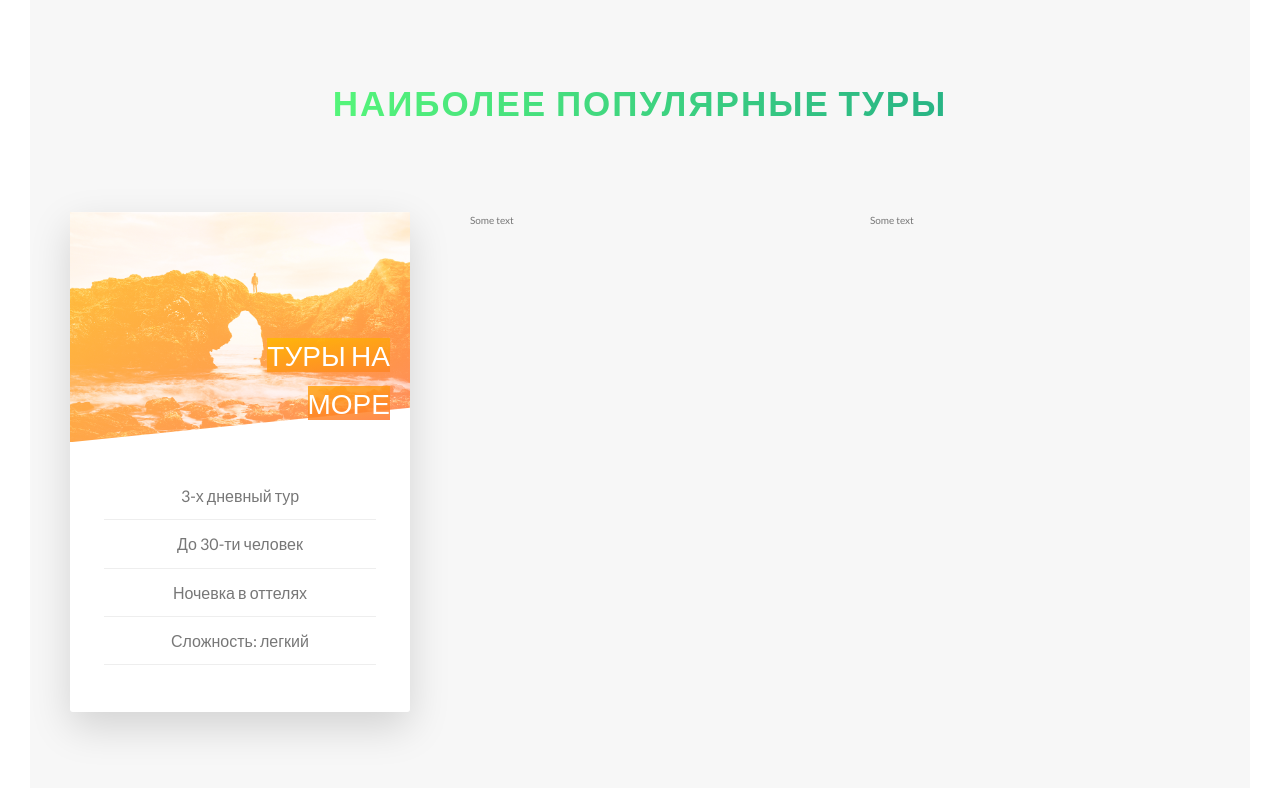
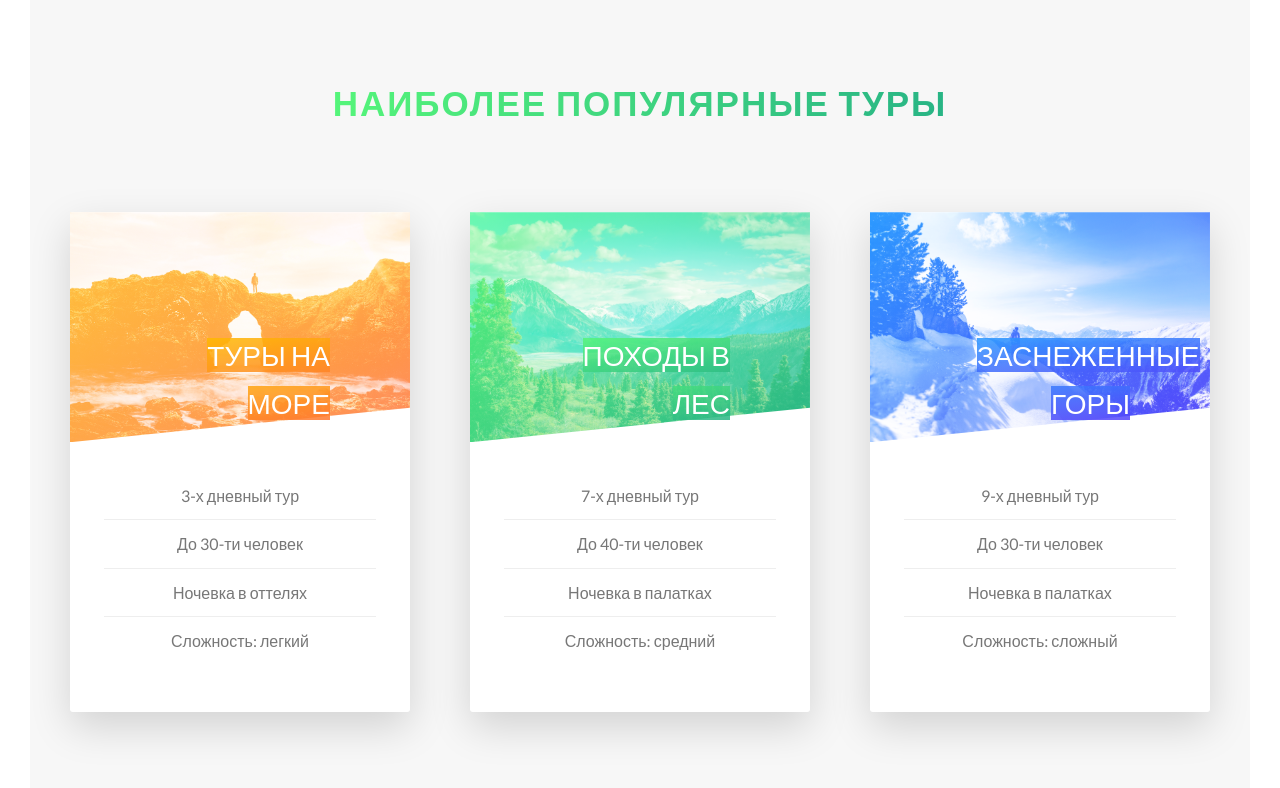
Before and after one commit to DS-nick/Nature, a website: page index.html in a window 1280 px wide. Shown: the part 2385-3173 px from the top of the page. Drawn offline with Linux system fonts and the light colour scheme.

Commit message:
finished tours section

```diff
--- a/index.html
+++ b/index.html
@@ -187,20 +187,85 @@
                   <li>До 30-ти человек</li>
                   <li>Ночевка в оттелях</li>
                   <li>Сложность: легкий</li>
-                  <li></li>
+
                 </ul>
               </div>
             </div>
             <div class="card__side card__side--back card__side--back-1">
-              BACK
+              <div class="card__cta">
+                <div class="card__price-box">
+                  <p class="card__price-text">Цена</p>
+                  <p class="card__price-value">$297</p>
+                </div>
+                <a href="#" class="btn btn--white">Забронировать</a>
+              </div>
+
             </div>
           </div>
         </div>
         <div class="col-1-of-3">
-          Some text
+            <div class="card">
+                <div class="card__side card__side--front">
+                  <div class="card__picture card__picture--2">
+                    &nbsp;
+                  </div>
+                  <div class="card__heading">
+                    <span class="card__heading-span--2">Походы в лес</span>
+
+                  </div>
+                  <div class="card__details">
+                    <ul>
+                      <li>7-х дневный тур</li>
+                      <li>До 40-ти человек</li>
+                      <li>Ночевка в палатках</li>
+                      <li>Сложность: средний</li>
+
+                    </ul>
+                  </div>
+                </div>
+                <div class="card__side card__side--back card__side--back-2">
+                  <div class="card__cta">
+                    <div class="card__price-box">
+                      <p class="card__price-text">Цена</p>
+                      <p class="card__price-value">$497</p>
+                    </div>
+                    <a href="#" class="btn btn--white">Забронировать</a>
+                  </div>
+
+                </div>
+              </div>
         </div>
         <div class="col-1-of-3">
-          Some text
+            <div class="card">
+                <div class="card__side card__side--front">
+                  <div class="card__picture card__picture--3">
+                    &nbsp;
+                  </div>
+                  <div class="card__heading">
+                    <span class="card__heading-span--3">Заснеженные горы</span>
+
+                  </div>
+                  <div class="card__details">
+                    <ul>
+                      <li>9-х дневный тур</li>
+                      <li>До 30-ти человек</li>
+                      <li>Ночевка в палатках</li>
+                      <li>Сложность: сложный</li>
+
+                    </ul>
+                  </div>
+                </div>
+                <div class="card__side card__side--back card__side--back-3">
+                  <div class="card__cta">
+                    <div class="card__price-box">
+                      <p class="card__price-text">Цена</p>
+                      <p class="card__price-value">$297</p>
+                    </div>
+                    <a href="#" class="btn btn--white">Забронировать</a>
+                  </div>
+
+                </div>
+              </div>
         </div>
       </div>
       </section>
--- a/sass/abstracts/_variables.scss
+++ b/sass/abstracts/_variables.scss
@@ -1,6 +1,6 @@
 //COLORS
 $color-primary: #7ed56f;
-$color-primary-ligth: #55f57a;
+$color-primary-light: #55f57a;
 $color-primary-dark: #28b485;
 
 $color-secondary-light: #ffb900;
--- a/sass/components/_tours.scss
+++ b/sass/components/_tours.scss
@@ -23,6 +23,20 @@
           to right bottom,
           $color-secondary-light,
           $color-secondary-dark
+        );
+      }
+      &-2 {
+        background-image: linear-gradient(
+          to right bottom,
+          $color-primary-light,
+          $color-primary-dark
+        );
+      }
+      &-3 {
+        background-image: linear-gradient(
+          to right bottom,
+          $color-tertiary-light,
+          $color-tertiary-dark
         );
       }
     }
@@ -52,6 +66,22 @@
         ),
         url("../../img/nat-5.jpg");
     }
+    &--2 {
+      background-image: linear-gradient(
+          to right bottom,
+          $color-primary-light,
+          $color-primary-dark
+        ),
+        url("../../img/nat-6.jpg");
+    }
+    &--3 {
+      background-image: linear-gradient(
+          to right bottom,
+          $color-tertiary-light,
+          $color-tertiary-dark
+        ),
+        url("../../img/nat-7.jpg");
+    }
   }
 
   &__heading {
@@ -62,7 +92,7 @@
     color: $color-white;
     position: absolute;
     top: 12rem;
-    right: 2rem;
+    right: 8rem;
     width: 45%;
 
     &-span {
@@ -75,6 +105,20 @@
           to right bottom,
           rgba($color-secondary-light, 0.85),
           rgba($color-secondary-dark, 0.85)
+        );
+      }
+      &--2 {
+        background-image: linear-gradient(
+          to right bottom,
+          rgba($color-primary-light, 0.85),
+          rgba($color-primary-dark, 0.85)
+        );
+      }
+      &--3 {
+        background-image: linear-gradient(
+          to right bottom,
+          rgba($color-tertiary-light, 0.85),
+          rgba($color-tertiary-dark, 0.85)
         );
       }
     }
@@ -97,4 +141,30 @@
       }
     }
   }
+
+  //FONT SIDE STYLING
+
+  &__cta {
+    position: absolute;
+    top: 50%;
+    left: 50%;
+    transform: translate(-50%, -50%);
+    width: 90%;
+    text-align: center;
+  }
+
+  &__price-box {
+    color: $color-white;
+    text-align: center;
+    margin-bottom: 6rem;
+  }
+
+  &__price-text {
+    font-size: 1.4rem;
+    text-transform: uppercase;
+  }
+  &__price-value {
+    font-size: 6rem;
+    font-weight: 100;
+  }
 }
```
Also changed, not shown: css/style.css.
